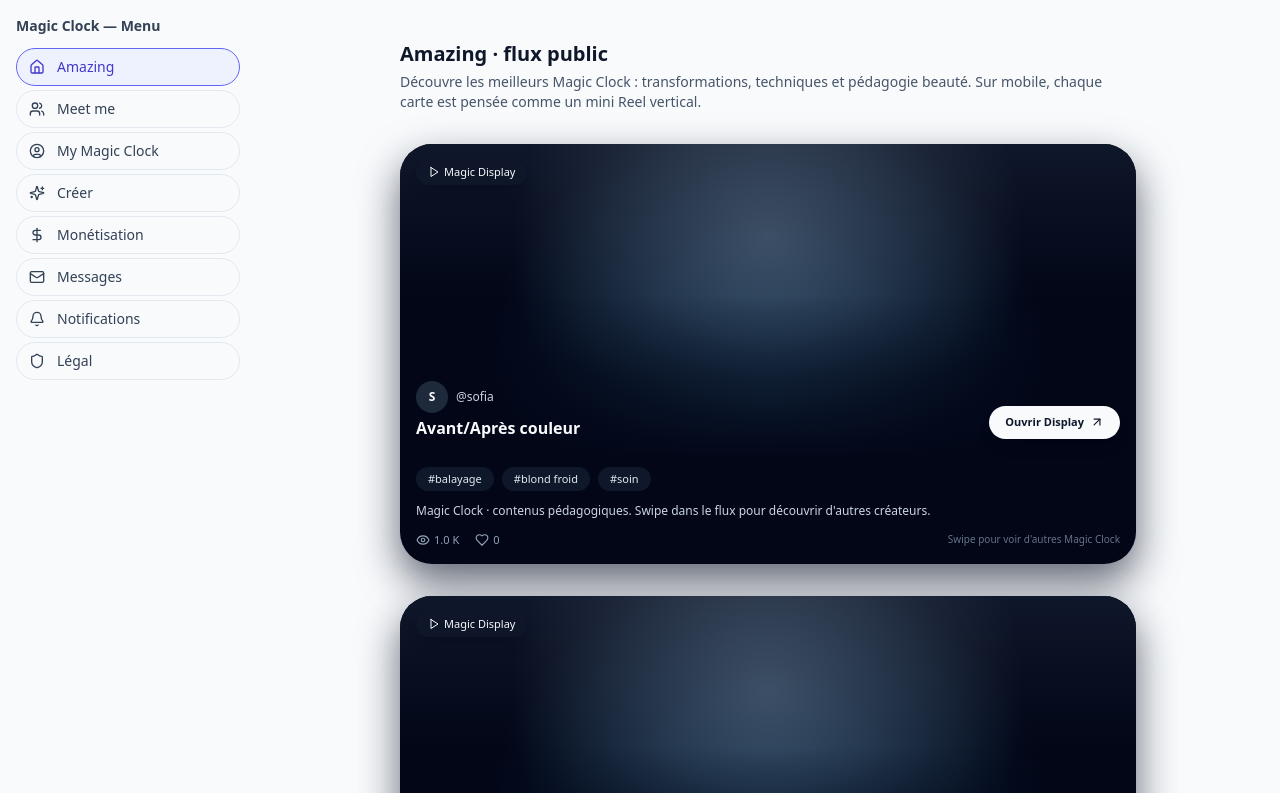
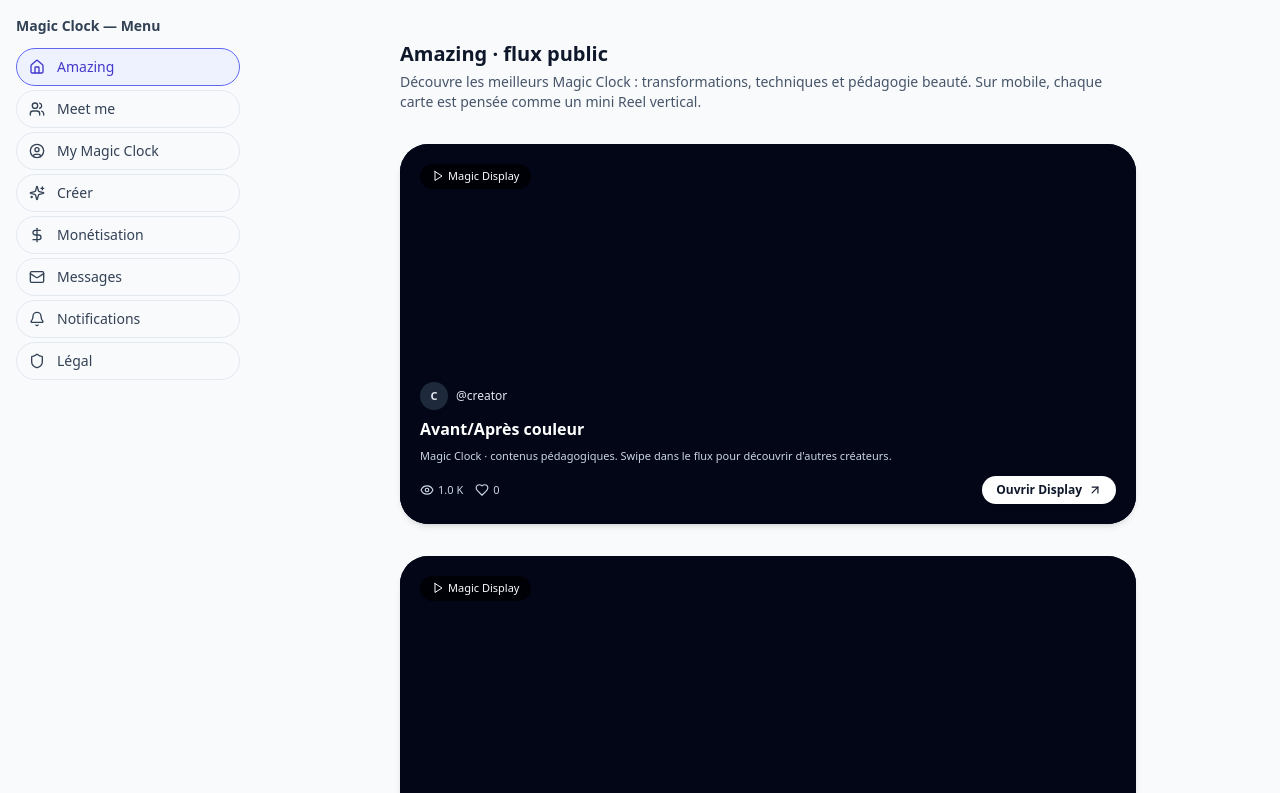
Before and after one commit to welcome-magic-clock/magic-clock-web-mvp, a Next.js app: page / in a window 1280 px wide. Shown: the top 793 px of the page. Built offline with nearby package versions, Linux system fonts and the light colour scheme.

Commit message:
Update MediaCard.tsx

```diff
--- a/components/MediaCard.tsx
+++ b/components/MediaCard.tsx
@@ -1,103 +1,117 @@
 "use client";
 
 import Link from "next/link";
-import { Play, ArrowUpRight, Eye, Heart } from "lucide-react";
+import { Play, Eye, Heart, ArrowUpRight } from "lucide-react";
 
 type MediaCardProps = {
-  item: {
-    id: number | string;
-    title: string;
-    user: string;
-    avatarInitials?: string;
-    tags?: string[];
-    views?: number;
-    likes?: number;
-    type?: "VIDEO" | "PHOTO";
-    access?: "FREE" | "PPV" | "SUB";
-    language?: string;
-    description?: string;
-  };
+  content: any; // on reste volontairement flexible pour le MVP
 };
 
-function formatCount(n?: number) {
-  if (!n || n <= 0) return "0";
-  if (n >= 1_000_000) return `${(n / 1_000_000).toFixed(1)} M`;
-  if (n >= 1_000) return `${(n / 1_000).toFixed(1)} K`;
-  return n.toString();
-}
-
-export default function MediaCard({ item }: MediaCardProps) {
+export function MediaCard({ content }: MediaCardProps) {
   const {
     id,
     title,
+    userHandle,
     user,
-    avatarInitials = user?.[0]?.toUpperCase?.() ?? "M",
-    tags = ["balayage", "blond froid", "soin"],
-    views = 1330,
-    likes = 0,
-    description = "Magic Clock · contenus pédagogiques. Swipe dans le flux pour découvrir d'autres créateurs.",
-  } = item ?? {};
+    avatarInitials,
+    tags,
+    description,
+    views,
+    likes,
+    displayId,
+  } = content ?? {};
 
-  const hrefDisplay = `/display/${id}`;
+  const handle = userHandle ?? user ?? "creator";
+  const initials =
+    avatarInitials ??
+    (typeof handle === "string" ? handle.replace("@", "").charAt(0).toUpperCase() : "M");
+
+  const safeTags: string[] = Array.isArray(tags) ? tags : [];
+  const safeDescription: string =
+    description ??
+    "Magic Clock · contenus pédagogiques. Swipe dans le flux pour découvrir d'autres créateurs.";
+
+  const safeTitle: string = title ?? "Avant/Après couleur";
+  const safeViews: number = typeof views === "number" ? views : 1000;
+  const safeLikes: number = typeof likes === "number" ? likes : 0;
+  const safeDisplayId = displayId ?? id ?? 1;
+
+  const shortHandle =
+    typeof handle === "string" && handle.startsWith("@") ? handle : `@${handle}`;
+
+  const formatCount = (n: number) => {
+    if (!Number.isFinite(n)) return "0";
+    if (n >= 1_000_000) return `${(n / 1_000_000).toFixed(1)} M`;
+    if (n >= 1_000) return `${(n / 1_000).toFixed(1)} K`;
+    return n.toLocaleString("fr-CH");
+  };
+
+  const firstTags = safeTags.slice(0, 3);
 
   return (
-    <article
-      className="
-        snap-start
-        rounded-[32px]
-        bg-slate-950
-        text-slate-50
-        shadow-[0_18px_40px_rgba(15,23,42,0.65)]
-        overflow-hidden
-        flex flex-col
-        min-h-[70vh]
-        sm:min-h-[420px]
-      "
-    >
-      {/* Zone média (plein écran vertical sur mobile) */}
-      <div className="relative flex-1 bg-gradient-to-b from-slate-900 via-slate-950 to-slate-950">
-        {/* Faux média : halo au centre pour rappeler la future vidéo / image */}
-        <div className="absolute inset-0">
-          <div className="h-full w-full bg-[radial-gradient(circle_at_50%_30%,rgba(148,163,184,0.35),transparent_60%),radial-gradient(circle_at_50%_80%,rgba(56,189,248,0.25),transparent_65%)]" />
+    <article className="group relative flex min-h-[70vh] w-full flex-col overflow-hidden rounded-[28px] bg-slate-950 text-white shadow-md sm:min-h-[380px]">
+      {/* Fond “media” (placeholder pour l’instant) */}
+      <div className="absolute inset-0 bg-[radial-gradient(circle_at_top,_#020617_0,_#020617_45%,_#020617_100%)] group-hover:scale-[1.01] transition-transform duration-300" />
+
+      {/* Badge Magic Display */}
+      <div className="pointer-events-none absolute left-4 top-4 z-20 sm:left-5 sm:top-5">
+        <span className="inline-flex items-center gap-1 rounded-full bg-black/70 px-3 py-1 text-[11px] font-medium text-slate-50 backdrop-blur">
+          <Play className="h-3 w-3" />
+          Magic Display
+        </span>
+      </div>
+
+      {/* Overlay bas (infos) */}
+      <div className="pointer-events-none absolute inset-x-0 bottom-0 z-20 bg-gradient-to-t from-slate-950/95 via-slate-950/55 to-transparent px-4 pb-4 pt-16 sm:px-5 sm:pb-5 sm:pt-20">
+        {/* Ligne avatar / handle */}
+        <div className="flex items-center gap-2 text-xs text-slate-200">
+          <div className="flex h-7 w-7 items-center justify-center rounded-full bg-slate-800 text-[11px] font-semibold">
+            {initials}
+          </div>
+          <span className="font-medium">{shortHandle}</span>
         </div>
 
-        {/* Badge Magic Display */}
-        <div className="pointer-events-none absolute left-4 top-4 z-10">
-          <span className="inline-flex items-center gap-1 rounded-full bg-slate-900/80 px-3 py-1 text-[11px] font-medium text-slate-50 shadow-lg">
-            <Play className="h-3 w-3" />
-            Magic Display
-          </span>
-        </div>
+        {/* Titre */}
+        <h2 className="mt-2 line-clamp-2 text-base font-semibold leading-snug">
+          {safeTitle}
+        </h2>
 
-        {/* Dégradé en bas pour lire le texte */}
-        <div className="pointer-events-none absolute inset-x-0 bottom-0 h-40 bg-gradient-to-t from-slate-950/95 via-slate-950/60 to-transparent" />
+        {/* Tags */}
+        {firstTags.length > 0 && (
+          <div className="mt-2 flex flex-wrap gap-1.5">
+            {firstTags.map((tag) => (
+              <span
+                key={tag}
+                className="rounded-full bg-slate-900/80 px-2.5 py-1 text-[11px] text-slate-200"
+              >
+                #{tag.replace(/^#/, "")}
+              </span>
+            ))}
+          </div>
+        )}
 
-        {/* Bandeau bas : avatar + auteur + bouton Display */}
-        <div className="absolute inset-x-0 bottom-0 z-10 px-4 pb-4">
-          <div className="flex items-end justify-between gap-3">
-            {/* Avatar + @user + titre */}
-            <div className="flex flex-col gap-1">
-              <div className="flex items-center gap-2">
-                <div className="flex h-8 w-8 items-center justify-center rounded-full bg-slate-800 text-xs font-semibold">
-                  {avatarInitials}
-                </div>
-                <span className="text-xs text-slate-300">@{user}</span>
-              </div>
-              <h2 className="max-w-xs text-base font-semibold leading-snug text-slate-50">
-                {title}
-              </h2>
-            </div>
+        {/* Description */}
+        <p className="mt-2 line-clamp-2 text-[11px] text-slate-300">
+          {safeDescription}
+        </p>
 
-            {/* Bouton Ouvrir Display */}
+        {/* Stats + CTA */}
+        <div className="mt-3 flex items-center justify-between gap-3">
+          <div className="flex items-center gap-3 text-[11px] text-slate-300">
+            <span className="inline-flex items-center gap-1">
+              <Eye className="h-3.5 w-3.5" />
+              {formatCount(safeViews)}
+            </span>
+            <span className="inline-flex items-center gap-1">
+              <Heart className="h-3.5 w-3.5" />
+              {formatCount(safeLikes)}
+            </span>
+          </div>
+
+          <div className="pointer-events-auto">
             <Link
-              href={hrefDisplay}
-              className="
-                inline-flex items-center gap-1.5 rounded-full
-                bg-slate-50 px-4 py-2 text-[11px] font-semibold
-                text-slate-900 shadow-lg
-                hover:bg-slate-100 active:bg-slate-200
-                transition-colors
-              "
+              href={`/display/${safeDisplayId}`}
+              className="inline-flex items-center gap-1.5 rounded-full bg-white px-3.5 py-1.5 text-xs font-semibold text-slate-900 shadow-sm transition hover:bg-slate-100"
             >
               Ouvrir Display
               <ArrowUpRight className="h-3.5 w-3.5" />
@@ -105,43 +119,8 @@
           </div>
         </div>
       </div>
-
-      {/* Zone texte / stats (sous la zone média) */}
-      <div className="space-y-3 px-4 pb-4 pt-3">
-        {/* Tags */}
-        <div className="flex flex-wrap gap-2">
-          {tags.map((tag) => (
-            <span
-              key={tag}
-              className="rounded-full bg-slate-900 px-3 py-1 text-[11px] text-slate-200"
-            >
-              #{tag}
-            </span>
-          ))}
-        </div>
-
-        {/* Description courte */}
-        <p className="text-[12px] leading-snug text-slate-300">
-          {description}
-        </p>
-
-        {/* Stats vues / likes */}
-        <div className="flex items-center justify-between text-[11px] text-slate-400">
-          <div className="flex items-center gap-4">
-            <span className="inline-flex items-center gap-1">
-              <Eye className="h-3.5 w-3.5" />
-              {formatCount(views)}
-            </span>
-            <span className="inline-flex items-center gap-1">
-              <Heart className="h-3.5 w-3.5" />
-              {formatCount(likes)}
-            </span>
-          </div>
-          <span className="text-[10px] text-slate-500">
-            Swipe pour voir d&apos;autres Magic Clock
-          </span>
-        </div>
-      </div>
     </article>
   );
 }
+
+export default MediaCard;
```
